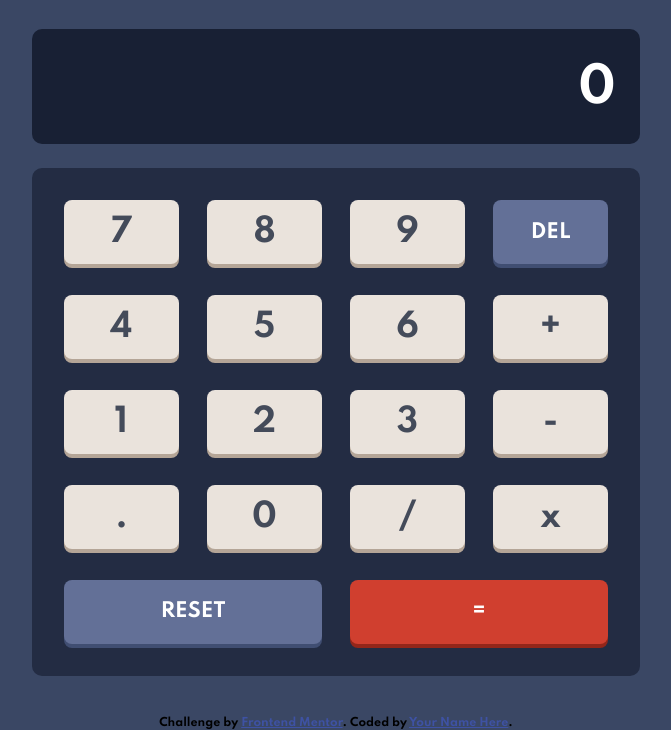
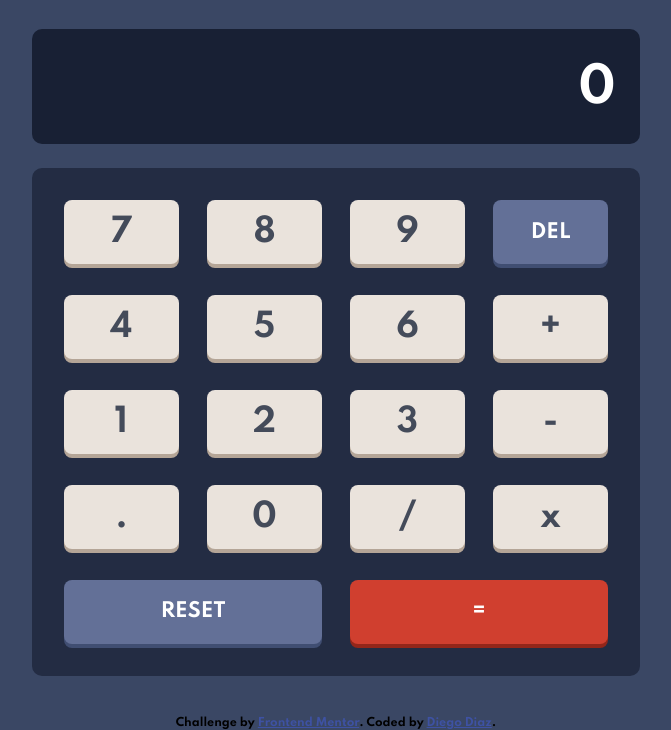
Before and after one commit to dialejo24/calculator-app, a plain HTML site: page index.html in a window 1280 px wide. Shown: the part 83-813 px from the top of the page, without its empty margins (304-975 px from the left). Drawn offline with Linux system fonts and the light colour scheme.

Commit message:
add author's name to the page

```diff
--- a/index.html
+++ b/index.html
@@ -66,7 +66,7 @@
 
   <div class="attribution">
     Challenge by <a href="https://www.frontendmentor.io?ref=challenge" target="_blank">Frontend Mentor</a>.
-    Coded by <a href="#">Your Name Here</a>.
+    Coded by <a href="https://www.frontendmentor.io/profile/dialejo24">Diego Diaz</a>.
   </div>
 </body>
 </html>
```
